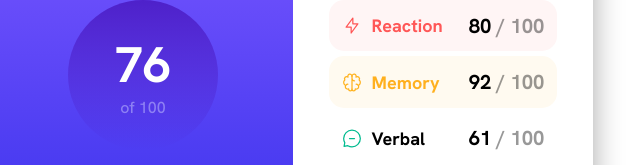
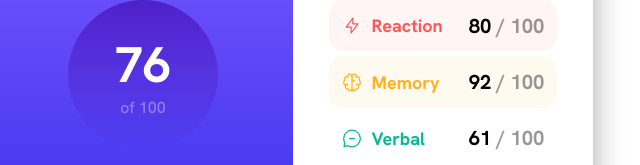
Before and after one commit to xleyzor/results-summary-component, a plain HTML site: page index.html in a window 1280 px wide. Shown: the part 283-448 px from the top of the page, 347-987 px from the left. Drawn offline with Linux system fonts and the light colour scheme.

Commit message:
Update style.css

```diff
--- a/style.css
+++ b/style.css
@@ -157,7 +157,7 @@ body {
   background: var(--Green-teal);
 }
 
-.rate-items .rate-item.verbal .rate-item-text h3 {
+.rate-items .rate-item.Verbal .rate-item-text h3 {
   color: hsl(166, 100%, 37%);
 }
 
```
